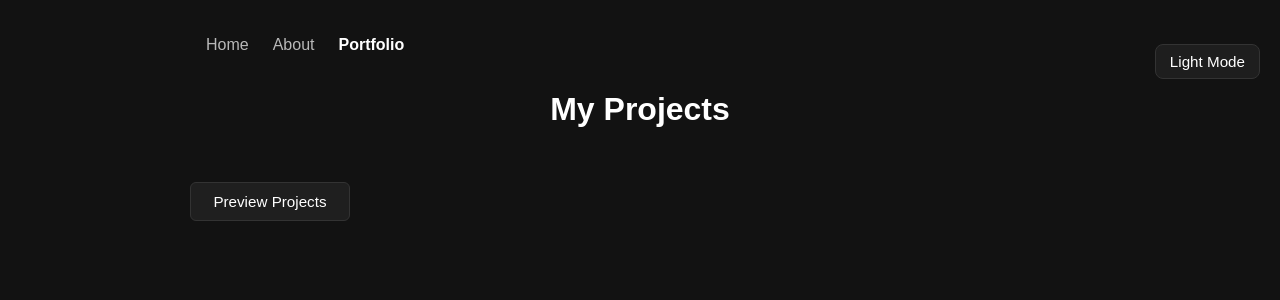
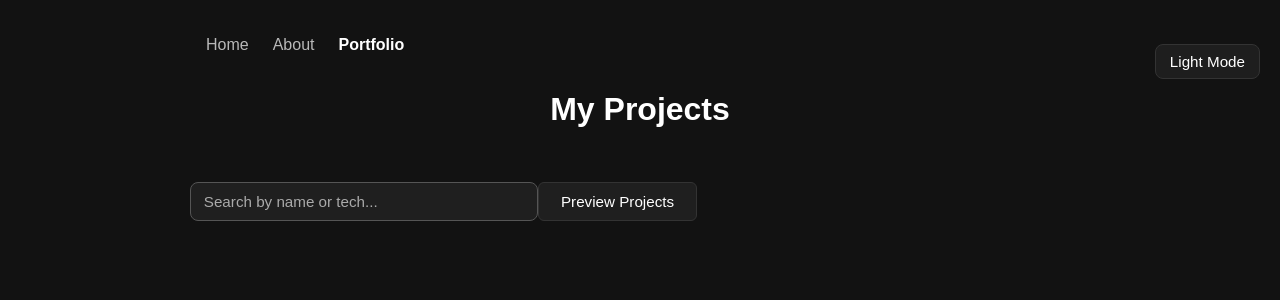
Before and after one commit to Elias-Khaz/react-project, a React (Vite) app in the folder react-project/: page /portfolio in a window 1280 px wide. Shown: the top 300 px of the page. Built offline with nearby package versions, Linux system fonts and the light colour scheme.

Commit message:
added search bar, highlighter and styling plus some other fixes

```diff
--- a/react-project/src/index.css
+++ b/react-project/src/index.css
@@ -185,3 +185,43 @@ body.light-mode .popup {
   color: white;
   font-size: 0.95rem;
 }
+
+/* SEARCH BAR */
+.search-input {
+  width: 100%;
+  max-width: 320px;
+  padding: 0.6rem 0.8rem;
+  margin: 1rem 0;
+  border-radius: 8px;
+  border: 1px solid #555;
+  background-color: #1f1f1f;
+  color: #fff;
+  font-size: 0.95rem;
+}
+
+.search-input::placeholder {
+  color: #aaa;
+}
+
+.search-input:focus {
+  outline: none;
+  border-color: #888;
+}
+
+body.light-mode .search-input {
+  background-color: #f2f2f2;
+  color: #000;
+  border-color: #ccc;
+}
+
+.highlight {
+  background-color: rgba(255, 255, 0, 0.35);
+  padding: 0 4px;
+  border-radius: 4px;
+}
+
+.highlight {
+  background-color: rgba(255, 255, 0, 0.3);
+  padding: 0 4px;
+  border-radius: 4px;
+}
--- a/react-project/src/pages/portfolio.jsx
+++ b/react-project/src/pages/portfolio.jsx
@@ -4,6 +4,7 @@ import Popup from "../components/Popup";
 function Portfolio() {
   const [selectedProject, setSelectedProject] = useState(null);
   const [showProjects, setShowProjects] = useState(false);
+  const [search, setSearch] = useState("");
 
   const projects = [
     {
@@ -11,6 +12,7 @@ function Portfolio() {
       name: "Design made from Figma",
       screenshot: "/src/assets/screenshot.png",
       github: "https://github.com/Elias-Khaz/productly-assignment",
+      tech: ["HTML, CSS"],
       description:
         "This design was made using html and css. It was a solo project made for an assignment and gave a feel for what work could feel like in the future.",
       learned:
@@ -23,6 +25,7 @@ function Portfolio() {
       name: "A clean form",
       screenshot: "/src/assets/screenshot2.png",
       github: "https://github.com/Elias-Khaz/Form-assignment",
+      tech: ["HTML, CSS"],
       description:
         "My first time making a form that can be used for logging using html and css.",
       learned:
@@ -34,6 +37,7 @@ function Portfolio() {
       name: "Typing Game",
       screenshot: "/src/assets/screenshot3.png",
       github: "https://github.com/Elias-Khaz/js7",
+      tech: ["Javascript"],
       description:
         "Here I made a word typing game with a point system and timer.",
       learned:
@@ -51,28 +55,71 @@ function Portfolio() {
     setSelectedProject(null);
   }
 
+{/* highlighter */}
+  function highlightMatch(text, search) {
+    if (!search) return text;
+
+    const parts = text.split(new RegExp(`(${search})`, "gi"));
+
+    return parts.map((part, index) =>
+      part.toLowerCase() === search.toLowerCase() ? (
+        <span key={index} className="highlight">
+          {part}
+        </span>
+      ) : (
+        part
+      )
+    );
+  }
+
+  const filteredProjects = projects.filter(project =>
+    project.name.toLowerCase().includes(search.toLowerCase()) ||
+    project.tech.some(tech => tech.toLowerCase().includes(search.toLowerCase())
+    )
+  );
+
   return (
     <div>
       <h1>My Projects</h1>
 
+{/* search bar */}
+    <input
+      className="search-input"
+      type="text"
+      placeholder="Search by name or tech..."
+      value={search}
+      onChange={(e) => {
+        setSearch(e.target.value);
+        setShowProjects(true);
+      }}
+    />
+
+{/* preview button */}
       <button onClick={() => setShowProjects(prev => !prev)}>
         {showProjects ? "Hide Projects" : "Preview Projects"}
       </button>
 
+{/* project buttons */}
       {showProjects && (
         <div className="project-buttons">
-          {projects.map(project => (
+          {filteredProjects.map(project =>
             <button
               key={project.id}
               onClick={() => openPopup(project)}
             >
-              {project.name}
+              {highlightMatch(project.name, search)}
             </button>
-          ))}
+          )}
         </div>
       )}
 
-      <Popup project={selectedProject} onClose={closePopup} />
+{/* popup */}
+      {selectedProject && (
+        <Popup
+          project={selectedProject}
+          onClose={closePopup}
+        />
+      )}
     </div>
   );
 }
```
